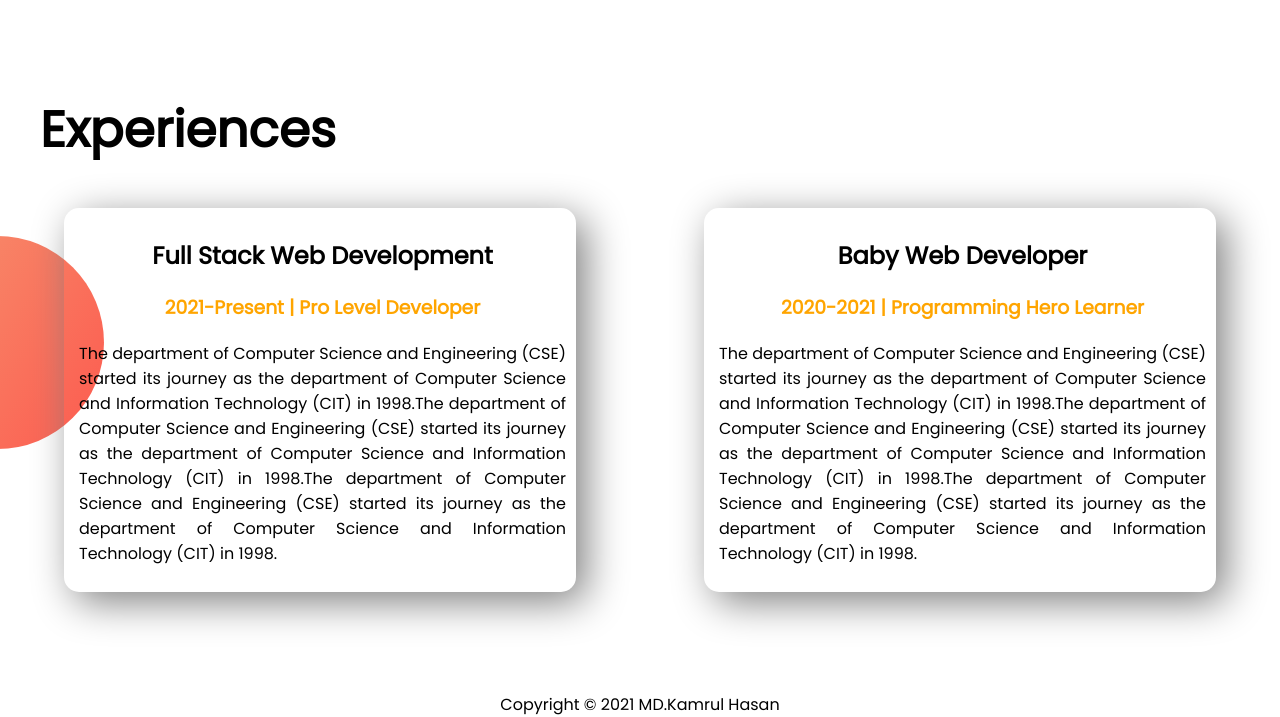
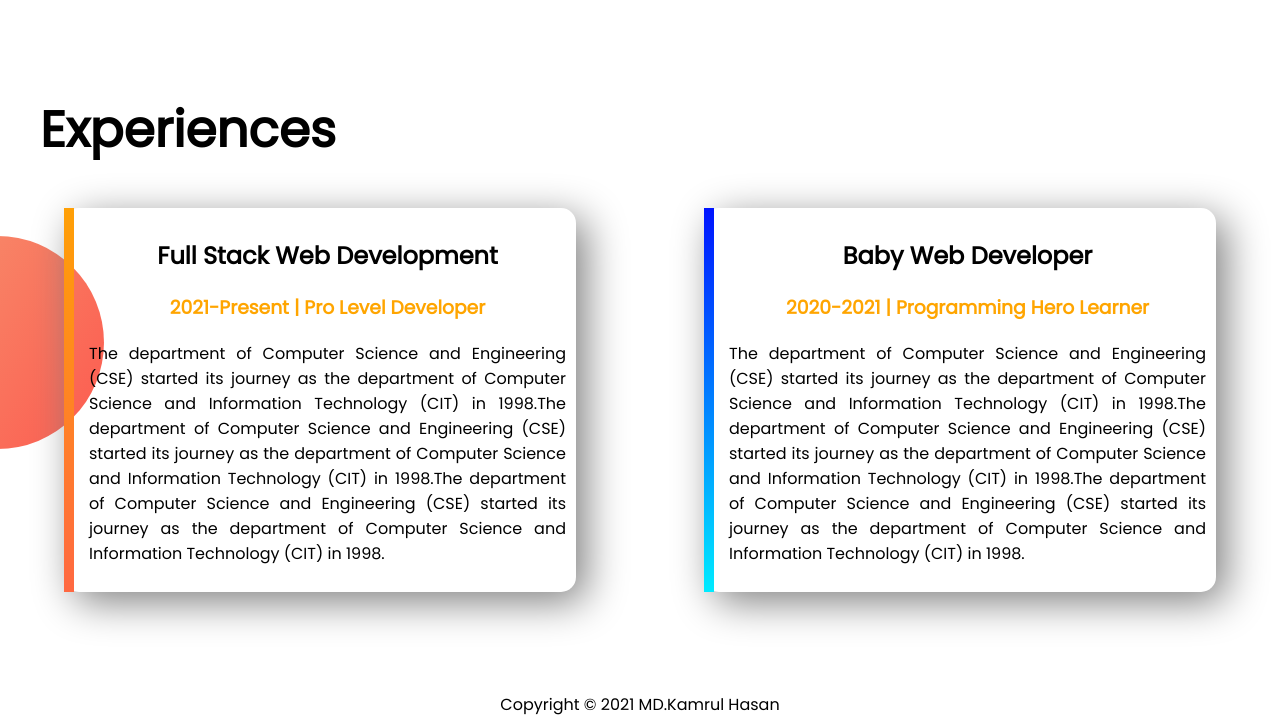
Before and after one commit to Kamrul-CSE-47/Developer_Portfolio, a plain HTML site: page index.html in a window 1280 px wide. Shown: the part 1019-1736 px from the top of the page. Drawn offline with Linux system fonts and the light colour scheme.

Commit message:
Alhamdullah Done

```diff
--- a/index.html
+++ b/index.html
@@ -49,7 +49,7 @@
     <section class="exp_baground">
         <h1 style="margin: 40px;">Experiences</h1>
         <div class="arrange">
-            <div id="ful_ex" class="exp_item">
+            <div id="xyz" class="exp_item">
                 <h2 style="text-align: center;">Full Stack Web Development</h1>
                     <h3 class="orange_colour" style="text-align: center;">2021-Present | Pro Level Developer</h3>
                     <p>
@@ -63,7 +63,7 @@
                         department of Computer Science and Information Technology (CIT) in 1998.
                     </p>
             </div>
-            <div id="baby_ex" class="exp_item">
+            <div id="abc" class="exp_item">
                 <h2 style="text-align: center;">Baby Web Developer</h1>
                     <h3 class="orange_colour" style="text-align: center;">2020-2021 | Programming Hero Learner</h3>
                     <P>
--- a/style.css
+++ b/style.css
@@ -54,13 +54,15 @@ p{
         background-repeat: no-repeat;
         background-position: left;
     }
-    #baby_ex{
-        border-left: 10px;
-        border-image: linear-gradient(blue,cyan);
-        border-image-slice: 1;
+    #abc{
+        border-left: 10px solid;
+        border-image: linear-gradient(blue, cyan ) 30;
+        border-radius: 15px;
+
     }
-    #ful_ex{
-        border-left: 10px;
-        border-image: linear-gradient(orange,tomato);
-        border-image-slice: 1;
+    #xyz{
+        border-left: 10px solid;
+        border-image: linear-gradient(orange, tomato ) 30;
+        border-radius: 15px;
+
     }
```
